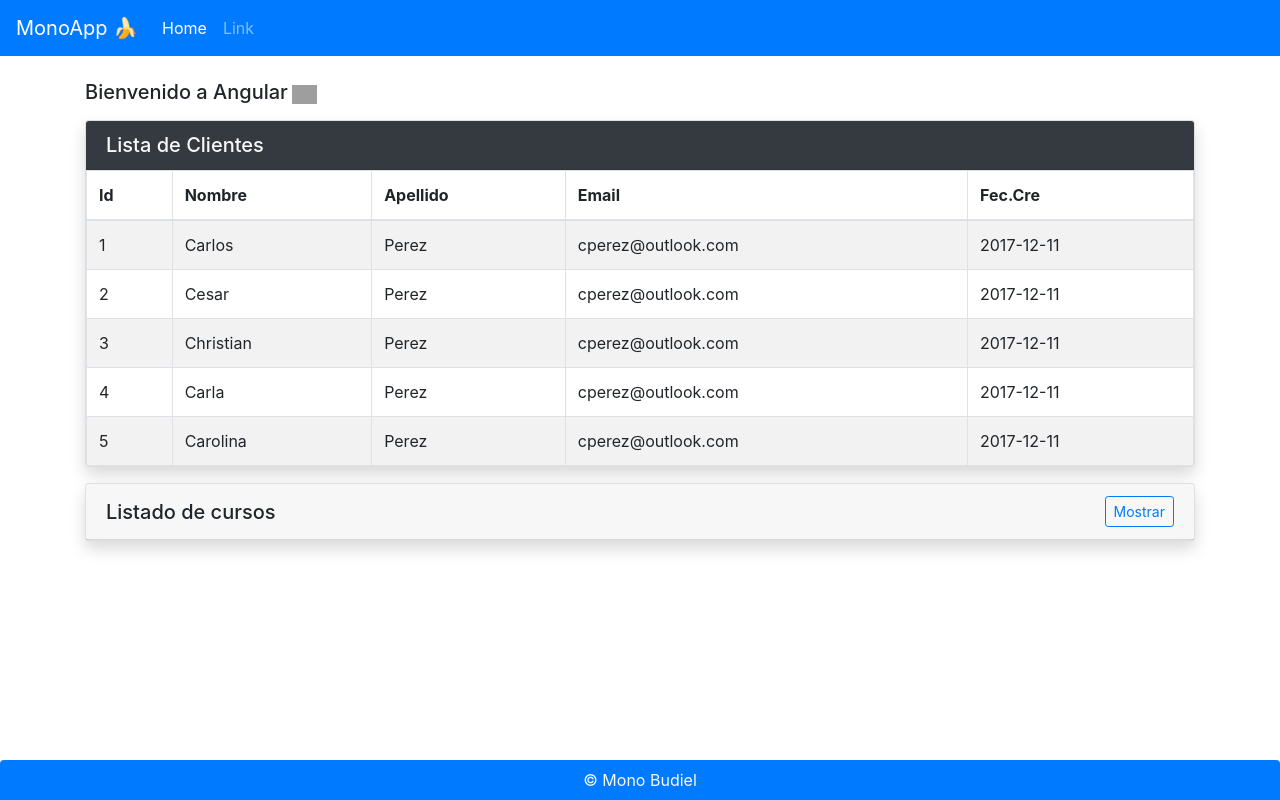
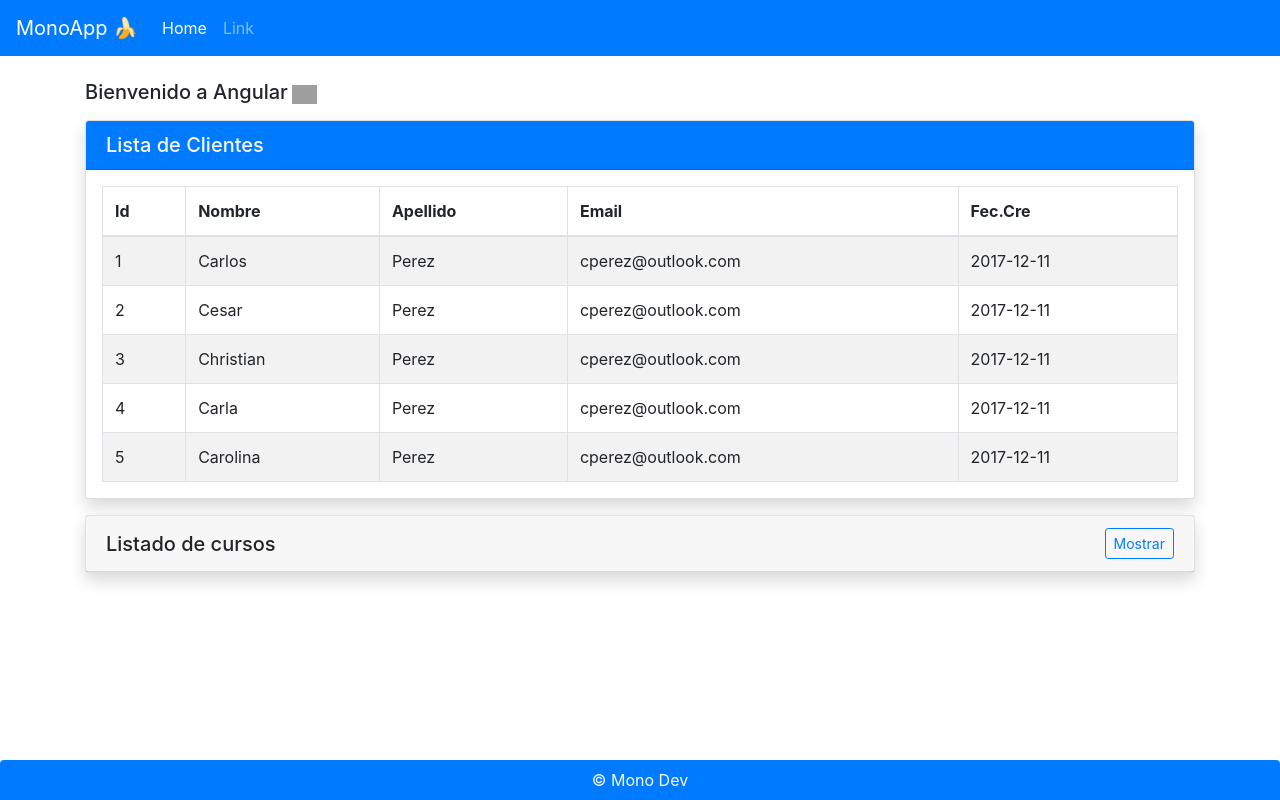
Before and after one commit to jeanCcana/angularCrud, an Angular app: page / in a window 1280 px wide. Built offline with nearby package versions, Linux system fonts and the light colour scheme; grey boxes are pictures that could not be loaded.

Commit message:
Monerias

```diff
--- a/src/app/clientes/clientes.component.html
+++ b/src/app/clientes/clientes.component.html
@@ -1,8 +1,8 @@
 <div class="card shadow">
-  <div class="card-header bg-dark text-light">
+  <div class="card-header bg-primary text-light">
     <h5 class="mb-0">Lista de Clientes</h5>
   </div>
-  <div class="table-responsive">
+  <div class="table-responsive p-3">
     <table class="table table-striped table-bordered mb-0">
       <thead>
         <tr>
@@ -11,7 +11,6 @@
           <th>Apellido</th>
           <th>Email</th>
           <th>Fec.Cre</th>
-
         </tr>
       </thead>
       <tbody>
--- a/src/app/footer/footer.component.ts
+++ b/src/app/footer/footer.component.ts
@@ -8,7 +8,7 @@ import { Component } from '@angular/core';
 export class FooterComponent {
   public autor: any = {
     nombre: 'Mono',
-    apellido: 'Budiel'
+    apellido: 'Dev'
   }
 
 }
```
